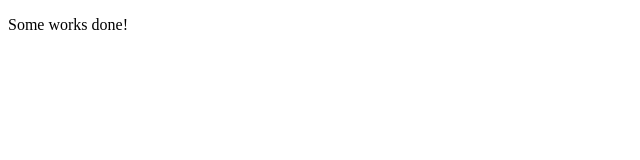
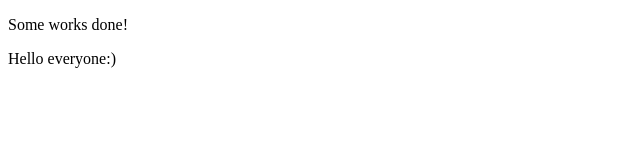
Before and after one commit to princef1/kbc, a plain HTML site: page index.html in a window 1280 px wide. Shown: the whole page, without its empty margins (0-640 px from the left). Drawn offline with Linux system fonts and the light colour scheme.

Commit message:
work added

```diff
--- a/index.html
+++ b/index.html
@@ -7,5 +7,6 @@
 </head>
 <body>
     <p>Some works done!</p>
+    <p>Hello everyone:)</p>
 </body>
 </html>
```
